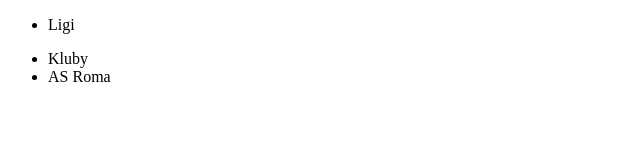
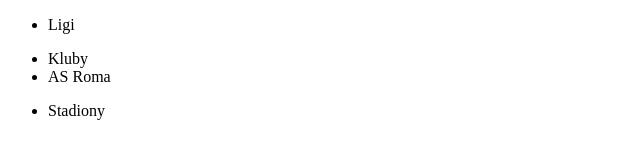
Before and after one commit to mat1919/tutorial, a plain HTML site: page index.html in a window 1280 px wide. Shown: the full height of the page, 0-640 px from the left. Drawn offline with Linux system fonts and the light colour scheme.

Commit message:
Dodanie stadionów

```diff
--- a/index.html
+++ b/index.html
@@ -12,6 +12,9 @@
 		<li>Kluby</li>
 		<li>AS Roma</li>
 	</ul>
+	<ul>
+		<li>Stadiony</li>
+	</ul>
 </div>
 </body>
 </html>
```
